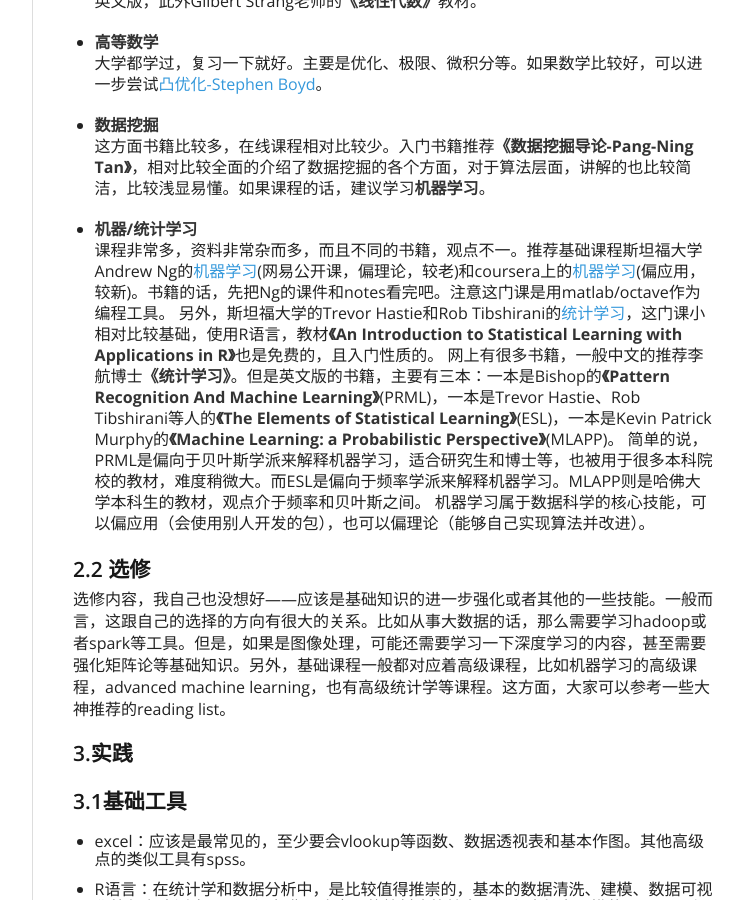
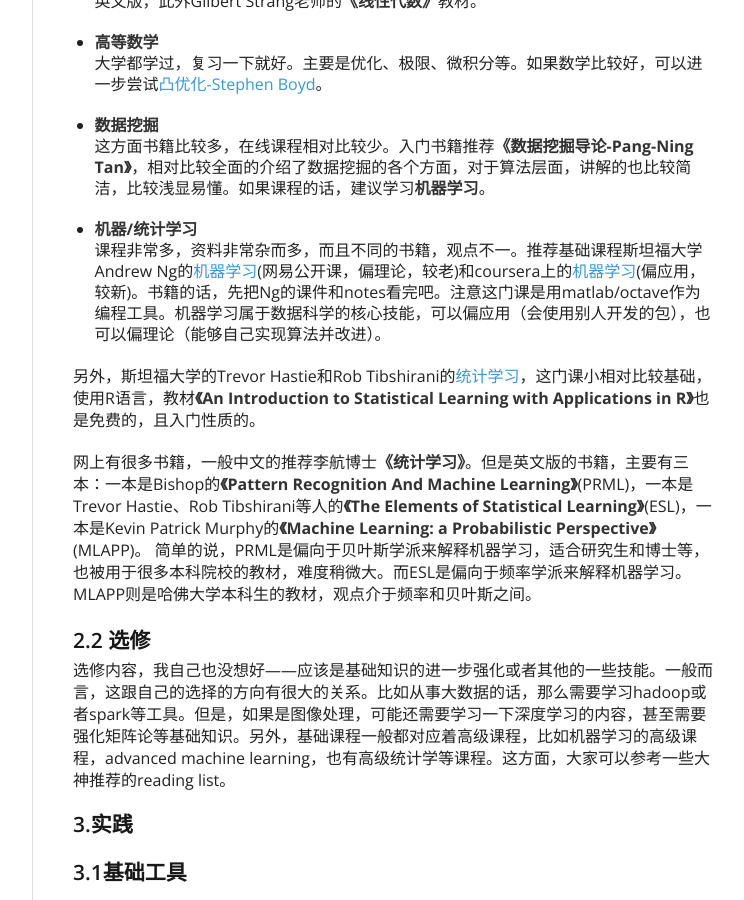
Before and after one commit to chrispher/chrispher.github.com, a Jekyll site: the page built from _posts/Resource/2014-10-22-数据科学个人学习认知.md, in a window 1280 px wide and 900 px high, scrolled down 1478 px. Shown: the whole window, without its empty margins (378-1122 px from the left). Built offline with Jekyll 4.4.1, drawn with Linux system fonts in a browser that asks for light colours; nearby versions of some CDN libraries; comment, search, counter and statistics services are not loaded.

Commit message:
upload a article

```diff
--- a/_posts/Resource/2014-10-22-数据科学个人学习认知.md
+++ b/_posts/Resource/2014-10-22-数据科学个人学习认知.md
@@ -61,10 +61,12 @@
 这方面书籍比较多，在线课程相对比较少。入门书籍推荐**《数据挖掘导论-Pang-Ning Tan》**，相对比较全面的介绍了数据挖掘的各个方面，对于算法层面，讲解的也比较简洁，比较浅显易懂。如果课程的话，建议学习**机器学习**。
 
 - **机器/统计学习**
-课程非常多，资料非常杂而多，而且不同的书籍，观点不一。推荐基础课程斯坦福大学 Andrew Ng的[机器学习](http://v.163.com/special/opencourse/machinelearning.html)(网易公开课，偏理论，较老)和coursera上的[机器学习](https://www.coursera.org/course/ml)(偏应用，较新)。书籍的话，先把Ng的课件和notes看完吧。注意这门课是用matlab/octave作为编程工具。
+课程非常多，资料非常杂而多，而且不同的书籍，观点不一。推荐基础课程斯坦福大学 Andrew Ng的[机器学习](http://v.163.com/special/opencourse/machinelearning.html)(网易公开课，偏理论，较老)和coursera上的[机器学习](https://www.coursera.org/course/ml)(偏应用，较新)。书籍的话，先把Ng的课件和notes看完吧。注意这门课是用matlab/octave作为编程工具。机器学习属于数据科学的核心技能，可以偏应用（会使用别人开发的包），也可以偏理论（能够自己实现算法并改进）。
+
 另外，斯坦福大学的Trevor Hastie和Rob Tibshirani的[统计学习](https://class.stanford.edu/courses/HumanitiesScience/StatLearning/Winter2014/about)，这门课小相对比较基础，使用R语言，教材[**《An Introduction to Statistical Learning with Applications in R》**](http://www-bcf.usc.edu/~gareth/ISL/)也是免费的，且入门性质的。
+
 网上有很多书籍，一般中文的推荐李航博士**《统计学习》**。但是英文版的书籍，主要有三本：一本是Bishop的**《Pattern Recognition And Machine Learning》**(PRML)，一本是Trevor Hastie、Rob Tibshirani等人的[**《The Elements of Statistical Learning》**](http://statweb.stanford.edu/~tibs/ElemStatLearn/)(ESL)，一本是Kevin Patrick Murphy的[**《Machine Learning: a Probabilistic Perspective》**](http://www.cs.ubc.ca/~murphyk/MLbook/)(MLAPP)。 简单的说，PRML是偏向于贝叶斯学派来解释机器学习，适合研究生和博士等，也被用于很多本科院校的教材，难度稍微大。而ESL是偏向于频率学派来解释机器学习。MLAPP则是哈佛大学本科生的教材，观点介于频率和贝叶斯之间。
-机器学习属于数据科学的核心技能，可以偏应用（会使用别人开发的包），也可以偏理论（能够自己实现算法并改进）。
+
 
 <a name='2.2 选修'/>
 
```
